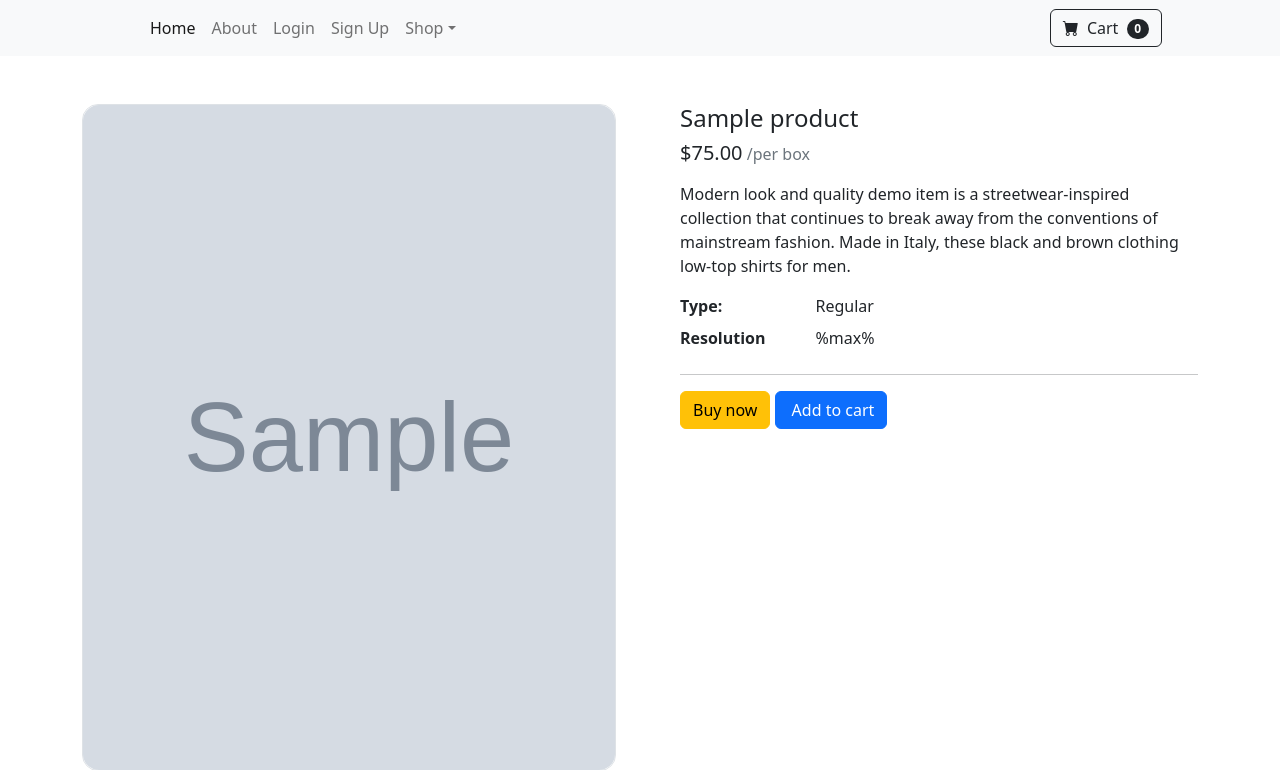
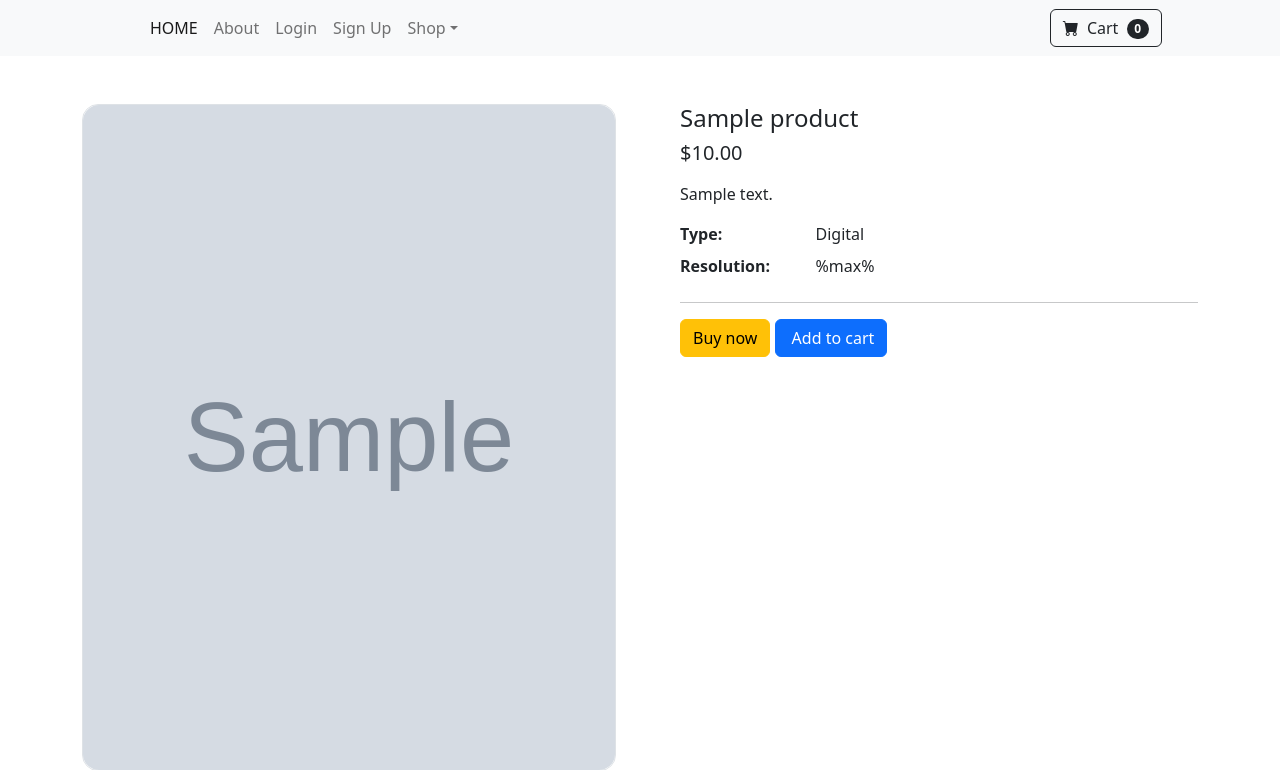
Before and after one commit to ivantverdy/astro_shop, a Django app: page /product/1 in a window 1280 px wide. Shown: the top 770 px of the page. Run offline with Django 5.2, Linux system fonts and the light colour scheme; tables that the repository leaves empty hold one stand-in row (values such as "Sample post"); grey boxes marked "Sample" are stand-in pictures; some libraries are stand-ins or nearby versions.

Commit message:
almost done with product page

```diff
--- a/django_shop/astro_shop/templates/navbar.html
+++ b/django_shop/astro_shop/templates/navbar.html
@@ -7,7 +7,7 @@
                 class="navbar-toggler-icon"></span></button>
         <div class="collapse navbar-collapse" id="navbarSupportedContent">
             <ul class="navbar-nav me-auto mb-2 mb-lg-0 ms-lg-4">
-                <li class="nav-item"><a class="nav-link active" aria-current="page" href="{% url 'home'%}">Home</a></li>
+                <li class="nav-item"><a class="nav-link active" aria-current="page" href="{% url 'home'%}">HOME</a></li>
                 <li class="nav-item"><a class="nav-link" href="{% url 'about'%}">About</a></li>
 
                 {% if user.is_authenticated%}
--- a/django_shop/astro_shop/templates/product.html
+++ b/django_shop/astro_shop/templates/product.html
@@ -24,21 +24,18 @@
                     </h4>
 
                     <div class="mb-3">
-                        <span class="h5">$75.00</span>
-                        <span class="text-muted">/per box</span>
+                        <span class="h5">${{ product.price }}</span>
                     </div>
 
                     <p>
-                        Modern look and quality demo item is a streetwear-inspired collection that continues to break
-                        away from the conventions of mainstream fashion. Made in Italy, these black and brown clothing
-                        low-top shirts for men.
+                        {{ product.description }}
                     </p>
 
                     <div class="row">
                         <dt class="col-3">Type:</dt>
-                        <dd class="col-9">Regular</dd>
+                        <dd class="col-9">Digital</dd>
 
-                        <dt class="col-3">Resolution</dt>
+                        <dt class="col-3">Resolution:</dt>
                         <dd class="col-9">%max%</dd>
                     </div>
 
```
